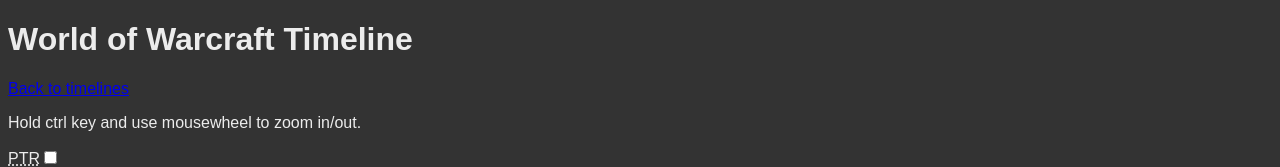
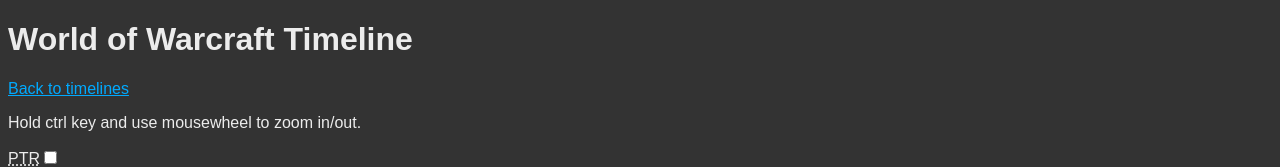
Before and after one commit to changelogd/timelines, a plain HTML site: page wow/index.html in a window 1280 px wide. Shown: the top 167 px of the page. Drawn offline with Linux system fonts and the light colour scheme.

Commit message:
Improve colour of timelines link on wow timeline.

```diff
--- a/wow/index.html
+++ b/wow/index.html
@@ -8,6 +8,10 @@
     <style>
       body {
         font-family: sans-serif;
+      }
+
+      a {
+        color: hsl(200, 100%, 50%);
       }
     </style>
   </head>
```
